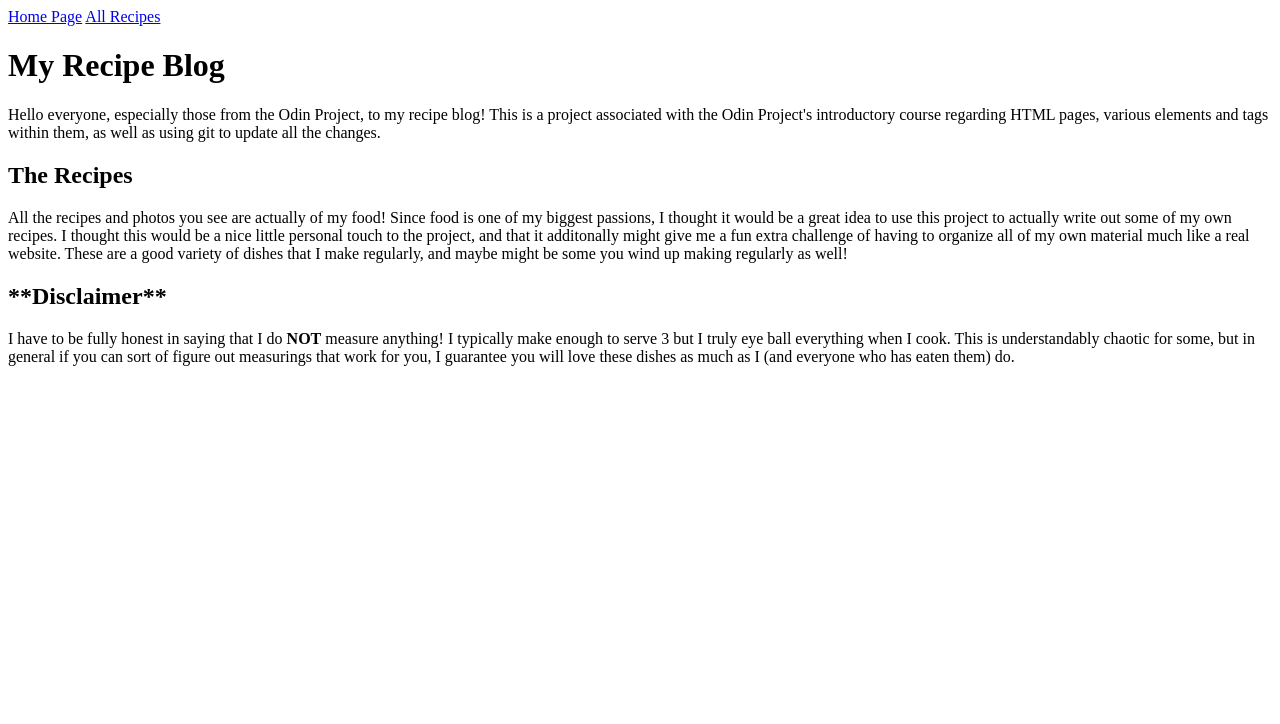
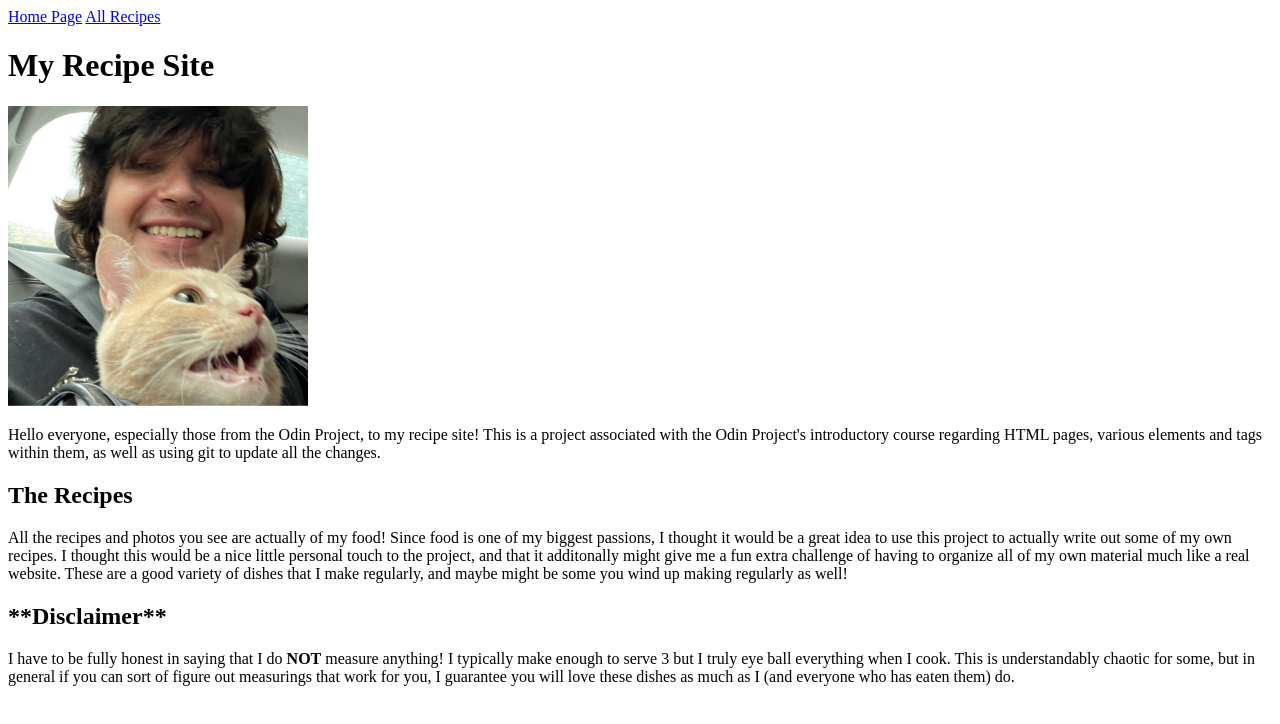
Before and after one commit to adamsjz/odin-recipes, a plain HTML site: page index.html in a window 1280 px wide. Drawn offline with Linux system fonts and the light colour scheme.

Commit message:
added my picture to main page

```diff
--- a/index.html
+++ b/index.html
@@ -2,15 +2,16 @@
 <html>
     <head>
         <meta charset="UTF-8">
-        <title>James' Recipe Blog</title>
+        <title>James' Recipe Site</title>
     </head>
     <nav>
         <a href="../odin-recipes/index.html">Home Page</a>
         <a href="../odin-recipes/assets/recipes.html">All Recipes</a>
     </nav>
     <body>
-        <h1>My Recipe Blog</h1>
-        <p>Hello everyone, especially those from the Odin Project, to my recipe blog! This is a project associated with the
+        <h1>My Recipe Site</h1>
+        <img src="../odin-recipes/images/Profile.jpg" alt="A photo of the site author with is pet cat" height="300 px" width="300 px">
+        <p>Hello everyone, especially those from the Odin Project, to my recipe site! This is a project associated with the
             Odin Project's introductory course regarding HTML pages, various elements and tags within them, as well as using git to update all the changes.
         </p>
         <h2>The Recipes</h2>
```
Also changed, not shown: images/profile.JPG (added).
